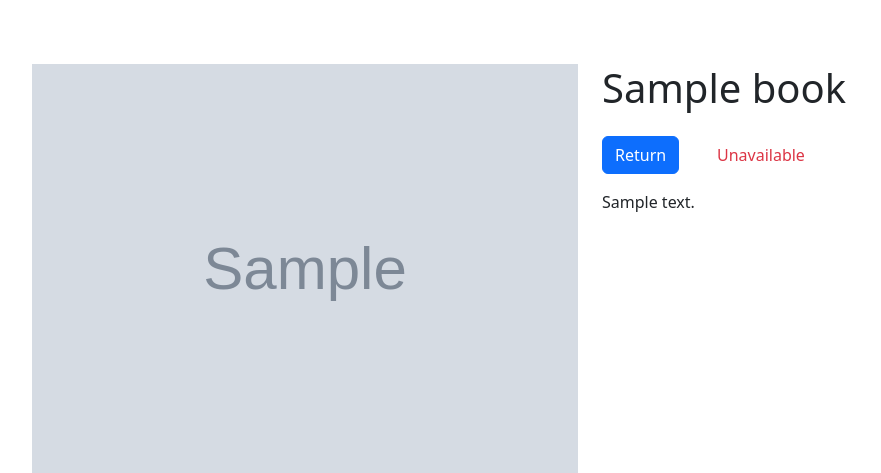
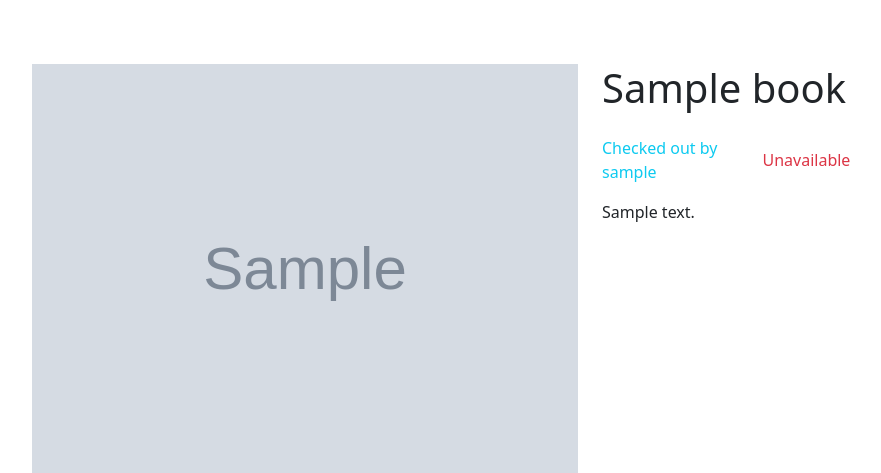
Before and after one commit to Mouhamed-B/library, a Django app: page /book/1 in a window 1280 px wide. Shown: the part 73-546 px from the top of the page, without its empty margins (50-931 px from the left). Run offline with Django 5.2, Linux system fonts and the light colour scheme; tables that the repository leaves empty hold one stand-in row (values such as "Sample post"); grey boxes marked "Sample" are stand-in pictures.

Commit message:
fix:book detail page

```diff
--- a/books/templates/books/book_detail.html
+++ b/books/templates/books/book_detail.html
@@ -19,16 +19,16 @@
                         {% endif %}
                         <p class="mb-0 text-success col-2">Available</p>
                     {% else %}
-                        {% if object.checked_out_by.is_active %}
-                            <form action="{% url 'update_book_status' pk=object.pk  status=0 %}" class="col-2" method="post">
+                        {% if object.checked_out_by.pk == request.user.pk %}
+                            <form action="{% url 'update_book_status' pk=object.pk  status=0 %}" class="col-3" method="post">
                                 {% csrf_token %}
                                 <button type="submit" class="btn btn-primary">Return</button>
                             </form>
                         {% else %}
-                            <p class="mb-0 text-info col-2">Checked out by {{object.checked_out_by.username}}</p>
+                            <p class="mb-0 text-info col-3">Checked out by {{object.checked_out_by.username}}</p>
                         {% endif %}
 
-                        <p class="mb-0 text-danger col-2">Unavailable</p>
+                        <p class="mb-0 text-danger col-1">Unavailable</p>
                     {% endif %}
                     {% if user_is_authenticated %}
                         <form action="{% url 'delete_book' pk=object.pk %}" class="col d-flex" method="post">
```
